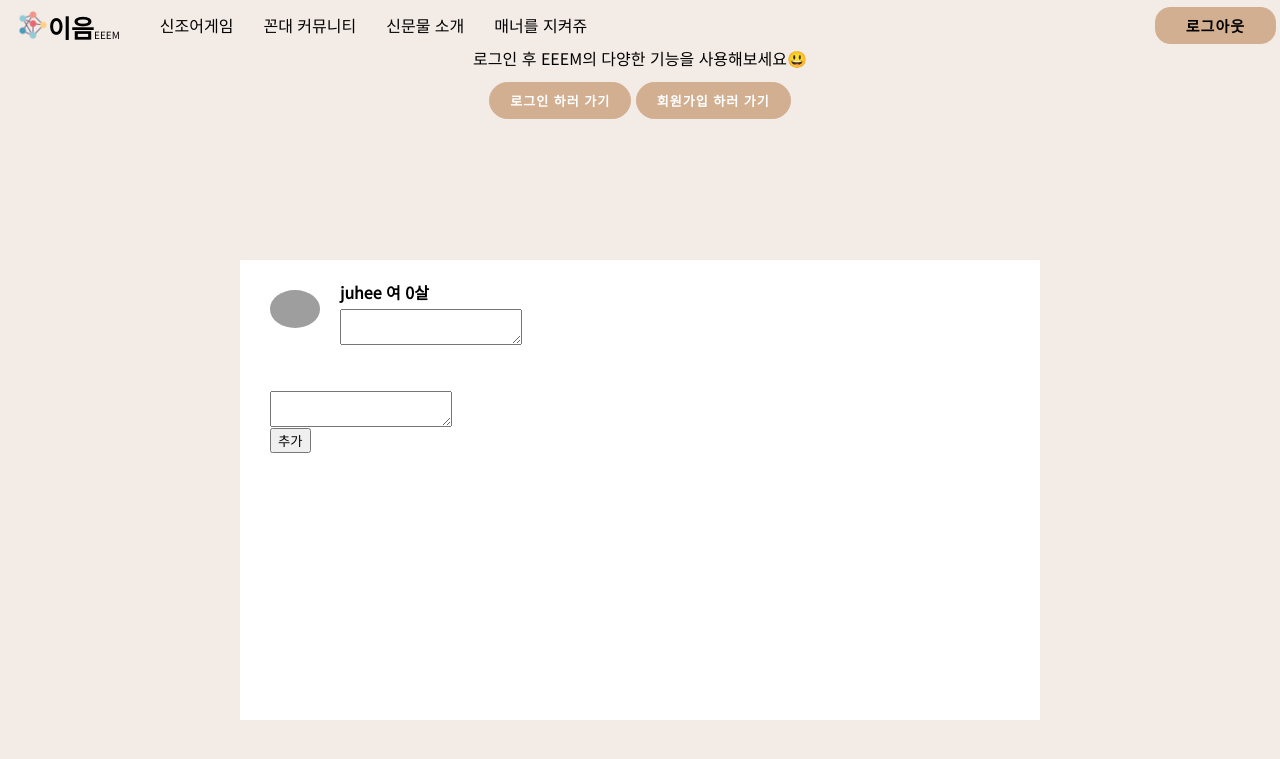
After one commit to juliajh/EEEM, a Django app: page /community/toaddCommunitypage in a window 1280 px wide. The commit adds this page. Shown: the top 759 px of the page. Run offline with Django 3.2, Linux system fonts and the light colour scheme; a user stored in the database is signed in; some libraries are stand-ins or nearby versions; grey boxes are pictures that could not be loaded.

Commit message:
add Community html

```diff
--- a/gyeongsoton/gyeongsoton/templates/base.html
+++ b/gyeongsoton/gyeongsoton/templates/base.html
@@ -66,7 +66,11 @@
       <i class="fas fa-bars"></i>
     </a>
   </nav>
-
+  <div id="loginmodal" class="modal">
+    <p>로그인 후 EEEM의 다양한 기능을 사용해보세요😃<br><br></p>
+    <button class="tologinbtn" onclick="location.href='{% url 'login' %}'">로그인 하러 가기</button>
+    <button class="tologinbtn" onclick="location.href='{% url 'signup' %}'">회원가입 하러 가기</button>
+  </div>
 {% block content %} {% endblock %}
 </body>
 </html>
--- a/gyeongsoton/gyeongsoton/urls.py
+++ b/gyeongsoton/gyeongsoton/urls.py
@@ -24,6 +24,8 @@ urlpatterns = [
     path('account/', include('account.urls')),
     path('', views.home, name="home"),
     path('community/', views.community, name="community"),
+    path('community/addCommunity', views.addCommunity, name="addCommunity"),
+    path('community/toaddCommunitypage', views.toaddCommunitypage, name="toaddCommunitypage"),
     path('community/detail/<str:id>',
          views.communityDetail, name="communityDetail"),
     path('community/detail/<str:id>/addComment/',
--- /dev/null
+++ b/gyeongsoton/main/templates/addCommunity.html
@@ -0,0 +1,39 @@
+{% extends 'base.html' %}{% load static %}{% block extrahead %}
+{% endblock %} {% block content %}
+
+<head>
+  <link rel="stylesheet" href='{% static "css/communityDetail.css" %}'>
+  <link href="https://maxcdn.bootstrapcdn.com/font-awesome/4.7.0/css/font-awesome.min.css" rel="stylesheet" integrity="sha384-wvfXpqpZZVQGK6TAh5PVlGOfQNHSoD2xbE+QkPxCAFlNEevoEH3Sl0sibVcOQVnN" crossorigin="anonymous">
+  <script src="https://kit.fontawesome.com/9452825322.js" crossorigin="anonymous"></script>
+</head>
+<body>
+    <div class="main-container">
+        <div class="communityDetail">
+            <div class="userimg">
+                <img src="https://i.imgur.com/Ur43esv.jpg" style="border-radius: 70%" alt="user" width="50px" class="rounded-circle">
+            </div>
+            <div class="userinfo">
+                <h6 class="font-medium" style="margin-bottom: 9px;">{{request.user}}
+                    {%if request.user.sex == 0%}
+                    <span class="sex">남</span>
+                    {%else%}
+                    <span class="sex">여</span>
+                    {%endif%}
+                    {{request.user.age}}살
+                </h6>
+            </div>
+            <div class="title">
+                <div class="input-group">
+                    <textarea class="form-control" aria-label="With textarea" name="communitytitle"></textarea>
+                </div>
+            </div>
+            <div class="text">
+                <div class="input-group">
+                    <textarea class="form-control" aria-label="With textarea" name="communitytext"></textarea>
+                </div>
+            </div>
+            <button class="addbtn" onclick="location.href='{% url 'addCommunity' %}'">추가</button>
+        </div>
+    </div>
+</body>
+{% endblock %}
--- a/gyeongsoton/main/views.py
+++ b/gyeongsoton/main/views.py
@@ -28,6 +28,26 @@ def communityDetail(request, id):
         {"community": community, "comments": allComments},
     )
 
+def addCommunity(request):
+    if request.user.is_authenticated:
+        community = communityText()
+        community.date = timezone.datetime.now()
+        community.like = 0
+        community.dis_like = 0
+        community.text = request.POST.get("communitytext")
+        community.user=request.user
+        community.title=request.POST.get("communitytitle")
+        if community.text and community.title:
+            community.save()
+        return redirect("communityDetail", community.id)
+    else:
+        return redirect("404error")
+
+def toaddCommunitypage(request):
+    if request.user.is_authenticated:
+        return render(request,"addCommunity.html")
+    else:
+        return redirect("404error")
 
 def communityCommentLikeUp(request, community_id, comment_id):
     if request.user.is_authenticated:
@@ -147,6 +167,7 @@ def addComment(request, id):
         comment.like = 0
         comment.dis_like = 0
         comment.text = request.POST.get("commenttext")
+        comment.user=request.user
         if comment.text:
             comment.communitytext = get_object_or_404(communityText, pk=id)
             comment.save()
```
Also changed, not shown: gyeongsoton/main/templates/community.html (+8 -0 lines), gyeongsoton/main/templates/communityDetail.html (+0 -7 lines), gyeongsoton/db.sqlite3, 1 other file.
